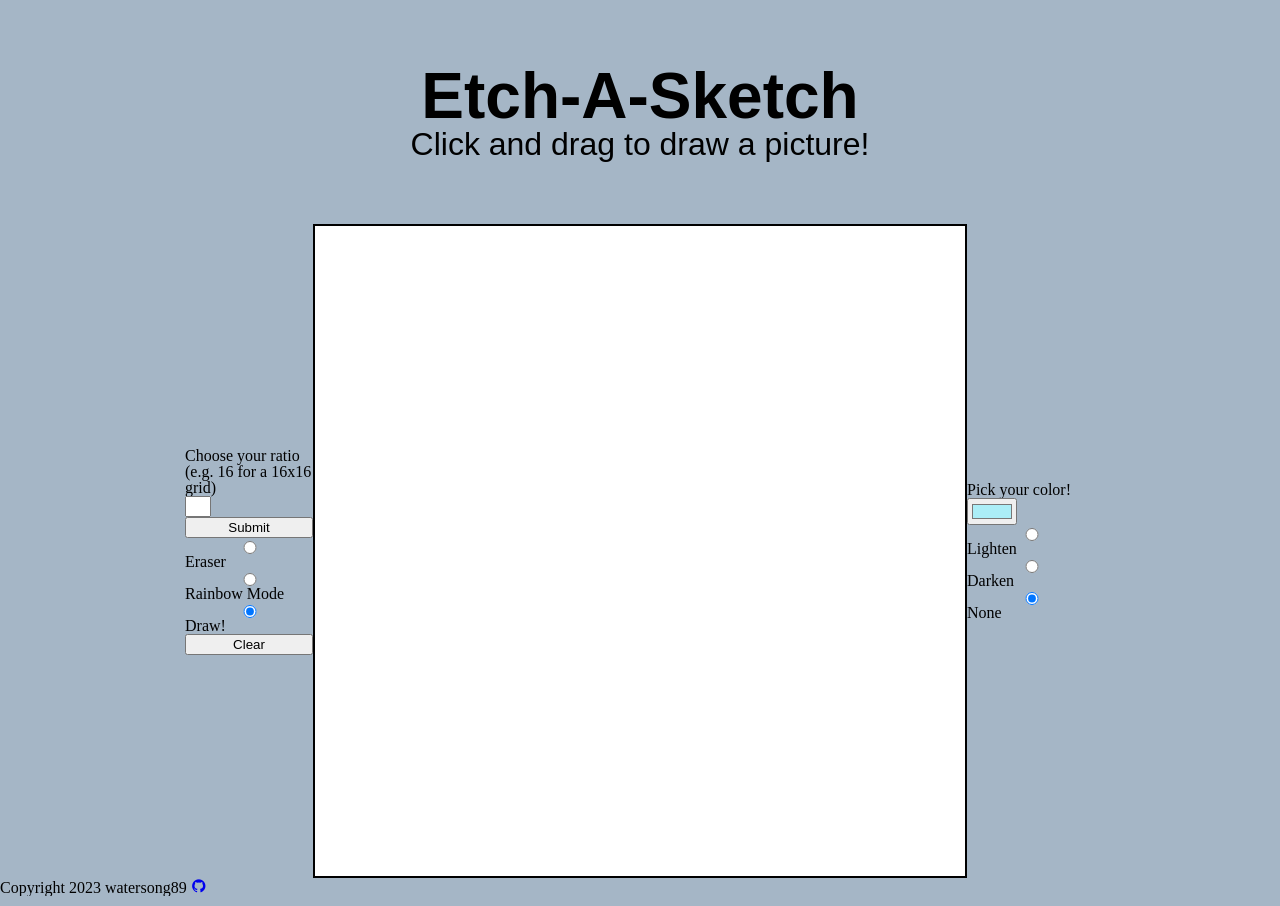
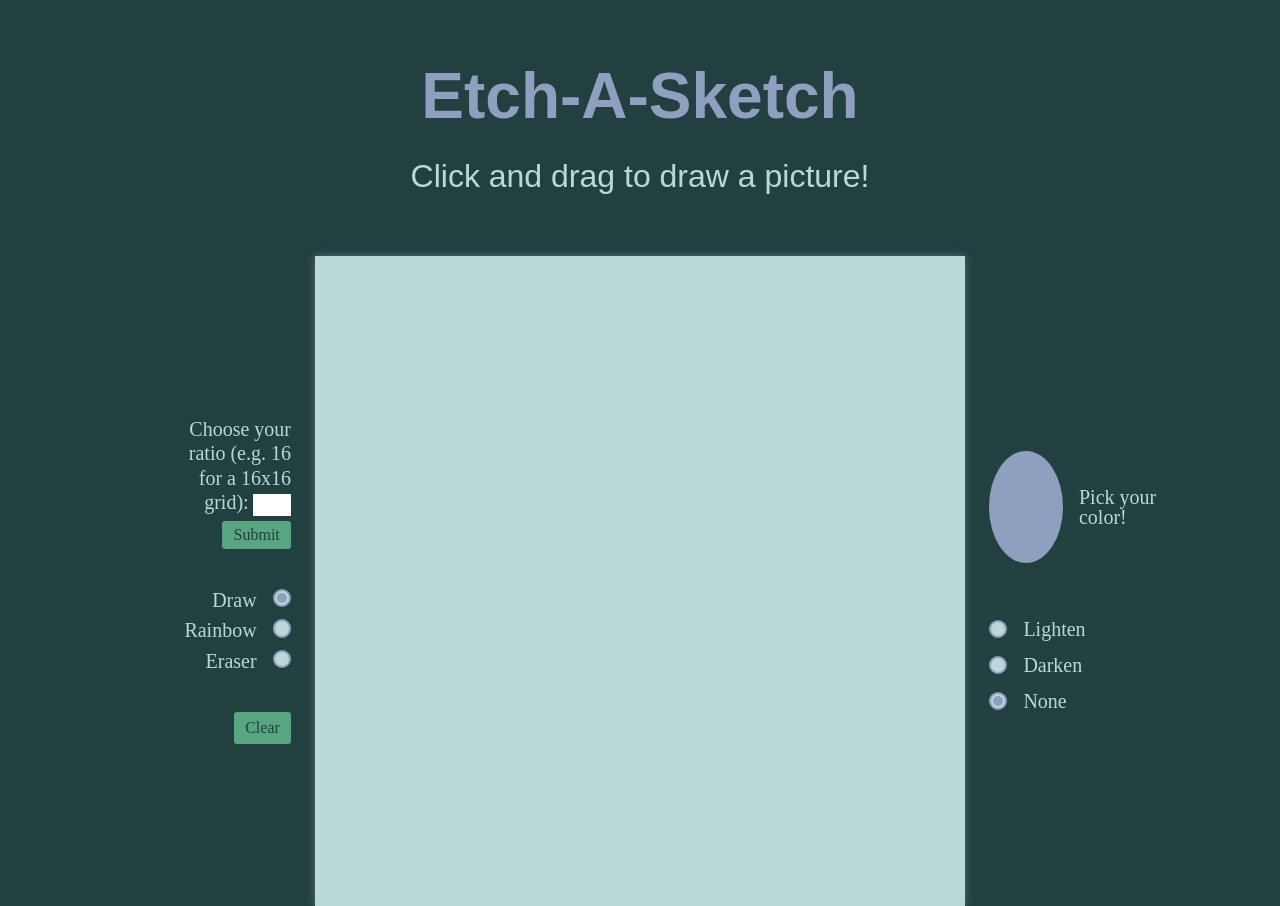
Before and after one commit to watersong89/odin-etch-a-sketch, a plain HTML site: page index.html in a window 1280 px wide. Drawn offline with nearby package versions, Linux system fonts and the light colour scheme; a web font is replaced by a local one.

Commit message:
Finalised styling

```diff
--- a/index.html
+++ b/index.html
@@ -1,5 +1,6 @@
 <!DOCTYPE html>
 <html lang="en">
+
 <head>
   <meta charset="UTF-8">
   <meta http-equiv="X-UA-Compatible" content="IE=edge">
@@ -10,6 +11,7 @@
   <link rel="stylesheet" href="css-reset.css">
   <link rel="stylesheet" href="styles.css">
 </head>
+
 <body>
 
   <header>
@@ -18,43 +20,57 @@
   </header>
 
   <main>
+    <div class="options-container-left">
 
+      <div class="option-section-left section1">
+        <label for="row-length" class="row-length-label">Choose your ratio (e.g. 16 for a 16x16 grid):</label>
+        <input type="number" name="row-length" id="row-length" class="row-length-input" value="16">
+        <button type="submit" name="row-length" class="row-length-submit">Submit</button>
+      </div>
 
-  <div class="options-container-left">
-  <label for="row-length" class="row-length-label">Choose your ratio (e.g. 16 for a 16x16 grid)</label>
-  <input type="number" name="row-length" id="row-length" class="row-length-input">
-  <button type="submit" name="row-length" class="row-length-submit">Submit</button>
+      <div class="pen-selector">
+      <div class="option-section-left">
+        <label for="draw-selector">Draw</label>
+        <input type="radio" name="mode-selector" id="draw-selector" checked="checked">
+      </div>
 
+      <div class="option-section-left">
+        <label for="rainbow-selector">Rainbow</label>
+        <input type="radio" name="mode-selector" id="rainbow-selector">
+      </div>
+
+      <div class="option-section-left">
+        <label for="eraser-selector">Eraser</label>
         <input type="radio" name="mode-selector" id="eraser-selector">
-  <label for="eraser-selector">Eraser</label>
+      </div>
+      </div>
 
-
-  <input type="radio" name="mode-selector" id="rainbow-selector">
-  <label for="rainbow-selector">Rainbow Mode</label>
-
-
-  <input type="radio" name="mode-selector" id="draw-selector" checked="checked">
-  <label for="draw-selector">Draw!</label>
-
-  <button name="clear" class="clearBtn">Clear</button>
+      <button name="clear" class="clearBtn option-section-left">Clear</button>
     </div>
 
     <div class="container js-container"></div>
 
     <div class="options-container-right">
+      <div class="option-section-right color-section">
+      <input type="color" name="color-wheel" id="color-wheel" class="color-wheel" value="#8F9FBF">
       <label for="color-wheel">Pick your color!</label>
-  <input type="color" name="color-wheel" id="color-wheel" class="color-wheel" value="#ABEEF7">
+    </div>
 
+    <div class="option-section-right">
       <input type="radio" name="light-dark-selector" id="lighten-selector">
       <label for="lighten-selector">Lighten</label>
+    </div>
 
+      <div class="option-section-right">
       <input type="radio" name="light-dark-selector" id="darken-selector">
       <label for="darken-selector">Darken</label>
+    </div>
 
+      <div class="option-section-right">
       <input type="radio" name="light-dark-selector" id="none-selector" checked="checked">
       <label for="none-selector">None</label>
     </div>
-
+    </div>
   </main>
 
   <footer>
--- a/styles.css
+++ b/styles.css
@@ -1,5 +1,7 @@
-* {
+*,
+::before {
   box-sizing: border-box;
+  color: #BAD9D6;
 }
 
 header {
@@ -8,7 +10,7 @@ header {
 }
 
 body {
-  background-color: rgb(165, 182, 198);
+  background-color: #224040;
   justify-content: center;
   align-items: center;
   font-family: "latienne-pro", serif;
@@ -22,22 +24,75 @@ main {
   align-items: center;
 }
 
-.options-container-left, .options-container-right {
-  display: flex;
-  flex-direction: column;
-  width: 10vw;
-}
-
 h1 {
   font-family: "superblue", sans-serif;
   font-weight: 700;
   font-size: 4rem;
+  color: #8F9FBF;
 }
 
 h2 {
   font-family: "superblue", sans-serif;
   font-weight: 500;
   font-size: 2rem;
+  margin-top: 2rem;
+}
+
+button {
+  margin-top: 0.3rem;
+  border: none;
+  padding: 0.3rem 0.7rem;
+  cursor: pointer;
+  font-family: "latienne-pro", serif;
+  font-weight: 500;
+  font-size: 1rem;
+  border-radius: 0.2rem;
+  background-color: #58A681;
+  color: #224040;
+  transition: transform 0.5s ease-in-out, color 0.5s ease-in-out, background-color 0.5s ease-in-out;
+}
+
+button:hover {
+  transform: scale(1.2);
+  color: #8F9FBF;
+  background-color: #345959;
+}
+
+
+footer {
+  position: absolute;
+  bottom: 0;
+  padding: 2rem 0;
+  min-width: 100%;
+}
+
+footer p {
+  width: 100vw;
+  text-align: center;
+  font-family: "latienne-pro", serif;
+  font-weight: 500;
+  font-style: normal;
+  font-size: 1.2rem;
+}
+
+.options-container-left,
+.options-container-right {
+  display: flex;
+  flex-direction: column;
+  width: 10vw;
+  margin: 0 1.5rem;
+}
+
+i {
+  font-size: 1.4rem;
+}
+
+.options-container-left {
+  align-items: flex-end;
+}
+
+.options-container-right {
+  align-items: flex-start;
 }
 
 .container {
@@ -45,17 +100,125 @@ h2 {
   flex-wrap: wrap;
   height: 650px;
   width: 650px;
-  border: 2px solid black;
   box-sizing: initial;
+  box-shadow: 0.02rem 0.02rem 0.5rem rgb(95, 109, 123);
 }
 
 .myDiv {
   height: 62.5px;
   width: 62.5px;
-  background-color: white;
+  background-color: #BAD9D6;
 }
 
 .row-length-input {
-  min-width: 2vw;
-  max-width: 2vw;
+  min-width: 3vw;
+  max-width: 3vw;
+  border: none;
+  padding: 0.2rem 1rem;
+  color: #224040;
+  font-family: "latienne-pro", serif;
+  font-weight: 500;
 }
+
+.option-section-left {
+  text-align: right;
+  margin: 0.5rem 0;
+  line-height: 1.4rem;
+}
+
+.pen-selector div {
+  display: flex;
+  justify-content: flex-end;
+}
+
+.option-section-right {
+  text-align: left;
+  margin: 0.5rem 0;
+  display: flex;
+  align-items: center;
+}
+
+.clearBtn {
+  text-align: center;
+}
+
+input[type="color"] {
+  appearance: none;
+  -moz-appearance: none;
+  -webkit-appearance: none;
+  background: none;
+  border: 0;
+  cursor: pointer;
+  height: 7rem;
+  padding: 0;
+  width: 7rem;
+  margin-right: 1rem;
+}
+
+input[type=color]::-webkit-color-swatch {
+  border: none;
+  border-radius: 50%;
+  padding: 0;
+}
+
+input[type=color]::-webkit-color-swatch-wrapper {
+  border: none;
+  border-radius: 50%;
+  padding: 0;
+}
+
+label {
+  font-size: 1.25rem;
+  cursor: pointer;
+}
+
+.clearBtn {
+  max-width: 4rem;
+  margin-top: 2rem;
+}
+
+.option-section-right input[type=radio] {
+  margin-right: 1rem;
+}
+
+.option-section-left input[type="radio"] {
+  margin-left: 1rem;
+}
+
+.color-section {
+  margin-bottom: 3rem;
+}
+
+.section1 {
+  margin-bottom: 2rem;
+}
+
+input[type="radio"] {
+  -webkit-appearance: none;
+  appearance: none;
+  background-color: #BAD9D6;
+  margin: 0;
+  cursor: pointer;
+  font: inherit;
+  color: black;
+  width: 1.15em;
+  height: 1.15em;
+  border: 0.15em solid #8F9FBF;
+  border-radius: 50%;
+  display: grid;
+  place-content: center;
+}
+
+input[type="radio"]::before {
+  content: "";
+  width: 0.65em;
+  height: 0.65em;
+  border-radius: 50%;
+  transform: scale(0);
+  transition: 120ms transform ease-in-out;
+  box-shadow: inset 1em 1em #8F9FBF;
+}
+
+input[type="radio"]:checked::before {
+  transform: scale(1);
+}
```
Lines whose indentation alone changed are shown as unchanged.
